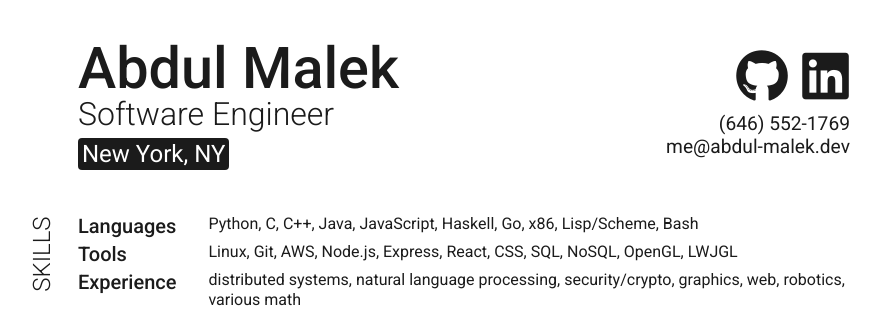
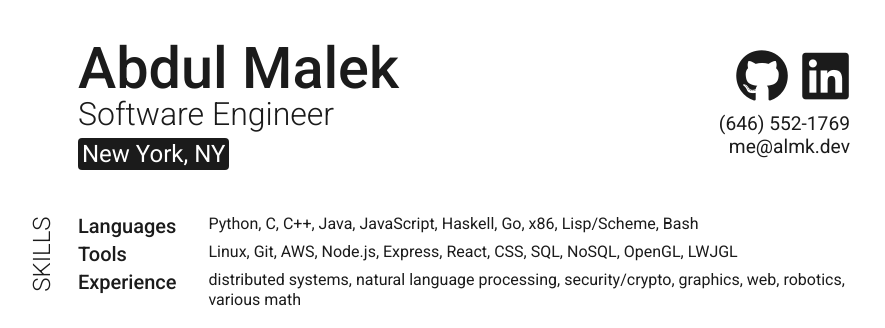
Before and after one commit to abdl-dev/abdul-malek-dev.github.io, a Jekyll site: the page built from index.md, in a window 1280 px wide. Shown: the top 328 px of the page, without its empty margins (174-1059 px from the left). Built offline with Jekyll 4.4.1, drawn with Linux system fonts in a browser that asks for light colours; nearby versions of some CDN libraries; some of the changed lines change nothing that is shown.

Commit message:
Update with new domain

```diff
--- a/_config.yml
+++ b/_config.yml
@@ -1,17 +1,17 @@
 # Site
-repository: abdul-malek-dev/abdul-malek-dev.github.io
+repository: almk-dev/almk-dev.github.io
 color-scheme: auto
 
 # Personal Info
 name: Abdul Malek
 title: Software Engineer
-email: me@abdul-malek.dev
+email: me@almk.dev
 phone: (646) 552-1769
 location: New York, NY
 
 # Social Links
-github: abdul-malek-dev
-linkedin: abdul-malek-dev
+github: almk-dev
+linkedin: almk
 resume: assets/resume.pdf
 
 content:
```
